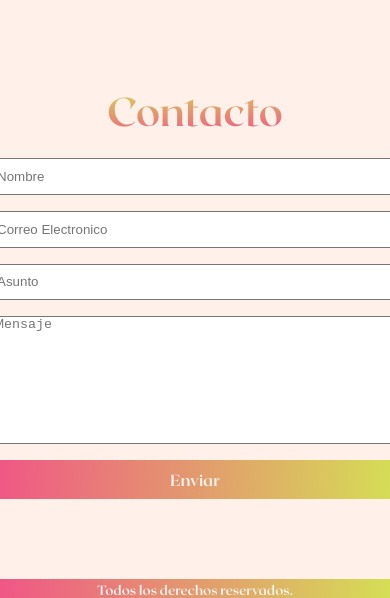
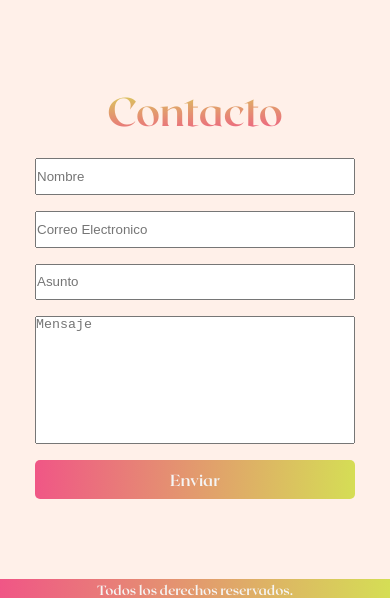
Before and after one commit to ezeabregu/laLocaDeLosPerfumes, a plain HTML site: page index.html in a window 390 px wide. Shown: the part 1613-2211 px from the top of the page. Drawn offline with Linux system fonts and the light colour scheme.

Commit message:
posta responsive?

```diff
--- a/styles.css
+++ b/styles.css
@@ -443,20 +443,20 @@ textarea {
         margin: 0px 40px;
     }
     .form input {
-        width: 25rem;
+        width: 20rem;
         height: 2.3rem;
         margin-bottom: 1rem;
     }
 
     .form #mensaje {
-        width: 25rem;
+        width: 20rem;
         height: 8rem;
         margin-bottom: 1rem;
     }
 
     .form button {
         border-radius: 5px;
-        width: 25rem;
+        width: 20rem;
         padding: 10px 0px;
         background: rgb(240, 86, 134);
         background: linear-gradient(93deg, rgba(240, 86, 134, 1) 0%, rgba(213, 222, 85, 1) 100%);
```
